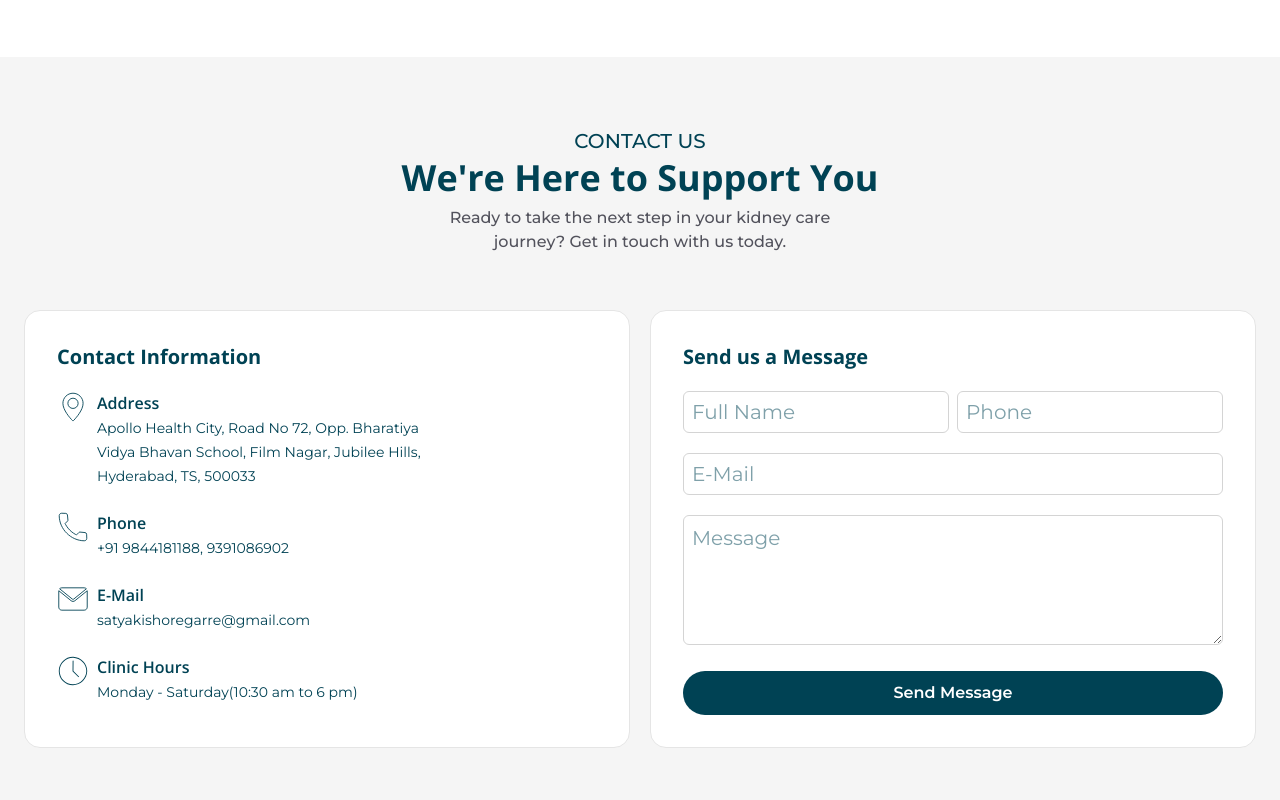
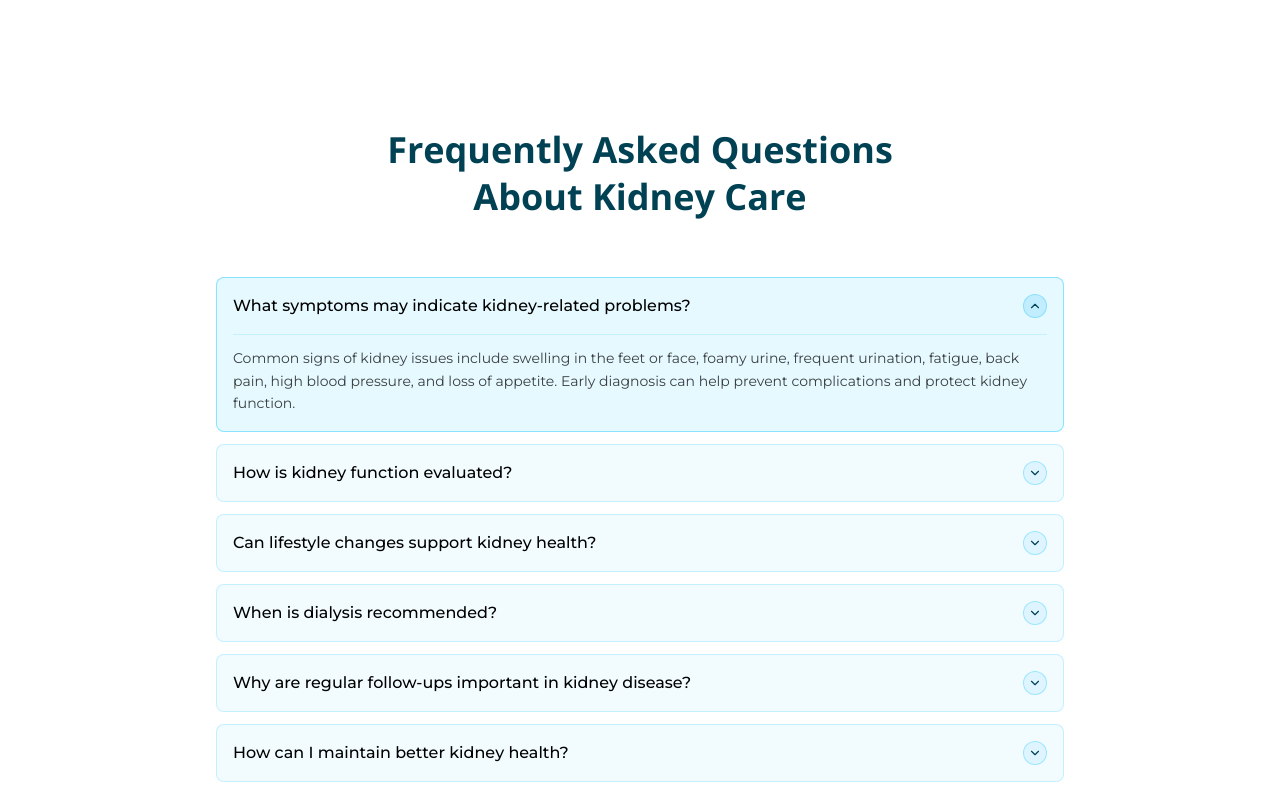
Before and after one commit to priyesshrai/dr-satyanarayana, a Next.js app: page / in a window 1280 px wide. Shown: the part 5380-6180 px from the top of the page. Built offline with nearby package versions, Linux system fonts and the light colour scheme.

Commit message:
Add FAQ component to HomePage and implement dynamic question-answer functionality

```diff
--- a/src/app/page.tsx
+++ b/src/app/page.tsx
@@ -11,6 +11,7 @@ const Testimonial = dynamic(() => import('@/components/Testimonial'), {
 import TreatmentList from '@/components/TreatmentList'
 import { Metadata } from "next";
 import Highlight from "@/components/highlight";
+import FAQ from "@/components/faq";
 const Video = dynamic(() => import('@/components/Video'), {
   loading: () => <p>Loading…</p>
 })
@@ -30,6 +31,7 @@ export default function HomePage() {
       <Marquee />
       <Testimonial />
       <Blog />
+      <FAQ/>
     </main>
   )
 }
--- /dev/null
+++ b/src/components/faq.tsx
@@ -0,0 +1,174 @@
+"use client";
+import { Heading, Section, Wrapper } from '@/utils/Section'
+import { useState } from 'react';
+import { motion, AnimatePresence, Variants } from "motion/react"
+import { ChevronDown } from 'lucide-react';
+
+interface FAQ {
+    que: string;
+    ans: string;
+}
+
+const data: FAQ[] = [
+    {
+        que: "What symptoms may indicate kidney-related problems?",
+        ans: "Common signs of kidney issues include swelling in the feet or face, foamy urine, frequent urination, fatigue, back pain, high blood pressure, and loss of appetite. Early diagnosis can help prevent complications and protect kidney function."
+    },
+    {
+        que: "How is kidney function evaluated?",
+        ans: "Kidney function is usually checked through blood tests, urine tests, blood pressure monitoring, and imaging scans such as ultrasound. These tests help doctors understand how well the kidneys are filtering waste from the body."
+    },
+    {
+        que: "Can lifestyle changes support kidney health?",
+        ans: "Yes, healthy habits such as drinking enough water, reducing salt intake, controlling blood sugar and blood pressure, avoiding smoking, and following a balanced diet can significantly improve kidney health and reduce the risk of kidney disease progression."
+    },
+    {
+        que: "When is dialysis recommended?",
+        ans: "Dialysis is recommended when the kidneys are no longer able to remove waste and excess fluids effectively. It is commonly advised in advanced kidney disease or kidney failure to help maintain the body's normal balance."
+    },
+    {
+        que: "Why are regular follow-ups important in kidney disease?",
+        ans: "Regular follow-ups help monitor kidney function, track treatment progress, and detect complications early. Timely medical guidance can slow disease progression and improve overall quality of life."
+    },
+    {
+        que: "How can I maintain better kidney health?",
+        ans: "Maintaining kidney health involves staying hydrated, eating a kidney-friendly diet, exercising regularly, avoiding unnecessary medications, and getting routine health checkups for early detection of any kidney-related issues."
+    },
+]
+
+const containerVariants = {
+    hidden: {},
+    visible: {
+        transition: {
+            staggerChildren: 0.08,
+        }
+    }
+}
+
+const cardVariants: Variants = {
+    hidden: { opacity: 0, y: 24 },
+    visible: {
+        opacity: 1,
+        y: 0,
+        transition: {
+            duration: 0.45,
+            ease: [0.22, 1, 0.36, 1],
+        }
+    }
+}
+
+export default function FAQ() {
+    const [active, setActive] = useState<null | number>(0);
+
+    const handleClick = (idx: number) => {
+        setActive(prevIdx => (prevIdx === idx ? null : idx))
+    }
+
+    return (
+        <Section>
+            <Wrapper className='max-w-4xl!'>
+                <div className='relative w-full flex flex-col lg:gap-14 md:gap-10 gap-8'>
+                    <div className='flex-1 text-center'>
+                        <Heading>
+                            Frequently Asked Questions <br /> About Kidney Care
+                        </Heading>
+                    </div>
+
+                    <motion.div
+                        className='w-full grid gap-3'
+                        variants={containerVariants}
+                        initial="hidden"
+                        animate="visible"
+                    >
+                        {data.map((item, idx) => {
+                            const isOpen = active === idx;
+
+                            return (
+                                <motion.div
+                                    key={idx}
+                                    variants={cardVariants}
+                                    className={`w-full border rounded-lg overflow-hidden cursor-pointer select-none
+                                        transition-colors duration-300
+                                        ${isOpen
+                                            ? 'border-light-blue/40 bg-light-blue/10'
+                                            : 'border-light-blue/20 bg-light-blue/5 hover:border-light-blue/30 hover:bg-light-blue/8'
+                                        }`}
+                                    onClick={() => handleClick(idx)}
+                                    whileHover={!isOpen ? { y: -2, transition: { duration: 0.2, ease: "easeOut" } } : {}}
+                                    whileTap={{ scale: 0.99, transition: { duration: 0.1 } }}
+                                    layout
+                                >
+                                    {/* Question row */}
+                                    <div className='flex items-center justify-between gap-3 px-4 py-4'>
+                                        <motion.p
+                                            className='text-sm md:text-base font-medium leading-snug flex-1'
+                                            animate={{ opacity: 1 }}
+                                        >
+                                            {item.que}
+                                        </motion.p>
+
+                                        {/* Animated chevron */}
+                                        <motion.span
+                                            className='flex-shrink-0 w-6 h-6 rounded-full border border-light-blue/30 bg-light-blue/10 flex items-center justify-center text-dark-navy'
+                                            animate={{
+                                                rotate: isOpen ? 180 : 0,
+                                                backgroundColor: isOpen ? 'rgba(var(--light-blue-rgb, 56 189 248) / 0.2)' : 'rgba(var(--light-blue-rgb, 56 189 248) / 0.1)',
+                                            }}
+                                            transition={{ duration: 0.3, ease: [0.22, 1, 0.36, 1] }}
+                                        >
+                                            <ChevronDown size={14} />
+                                        </motion.span>
+                                    </div>
+
+                                    <AnimatePresence initial={false}>
+                                        {isOpen && (
+                                            <motion.div
+                                                key="answer"
+                                                initial={{ height: 0, opacity: 0 }}
+                                                animate={{
+                                                    height: 'auto',
+                                                    opacity: 1,
+                                                    transition: {
+                                                        height: { duration: 0.35, ease: [0.22, 1, 0.36, 1] },
+                                                        opacity: { duration: 0.25, delay: 0.08 },
+                                                    }
+                                                }}
+                                                exit={{
+                                                    height: 0,
+                                                    opacity: 0,
+                                                    transition: {
+                                                        height: { duration: 0.3, ease: [0.22, 1, 0.36, 1] },
+                                                        opacity: { duration: 0.15 },
+                                                    }
+                                                }}
+                                                style={{ overflow: 'hidden' }}
+                                            >
+                                                {/* Thin divider that fades in */}
+                                                <motion.div
+                                                    className='mx-4 border-t border-light-blue/15'
+                                                    initial={{ scaleX: 0, opacity: 0 }}
+                                                    animate={{ scaleX: 1, opacity: 1, transition: { duration: 0.3, delay: 0.05 } }}
+                                                    exit={{ opacity: 0 }}
+                                                    style={{ transformOrigin: 'left' }}
+                                                />
+
+                                                <motion.p
+                                                    className='px-4 pt-3 pb-4 text-sm leading-relaxed opacity-75'
+                                                    initial={{ y: 6 }}
+                                                    animate={{ y: 0, transition: { duration: 0.3, delay: 0.1, ease: "easeOut" } }}
+                                                    exit={{ y: 4 }}
+                                                >
+                                                    {item.ans}
+                                                </motion.p>
+                                            </motion.div>
+                                        )}
+                                    </AnimatePresence>
+                                </motion.div>
+                            )
+                        })}
+                    </motion.div>
+                </div>
+            </Wrapper>
+        </Section>
+    )
+}
```
